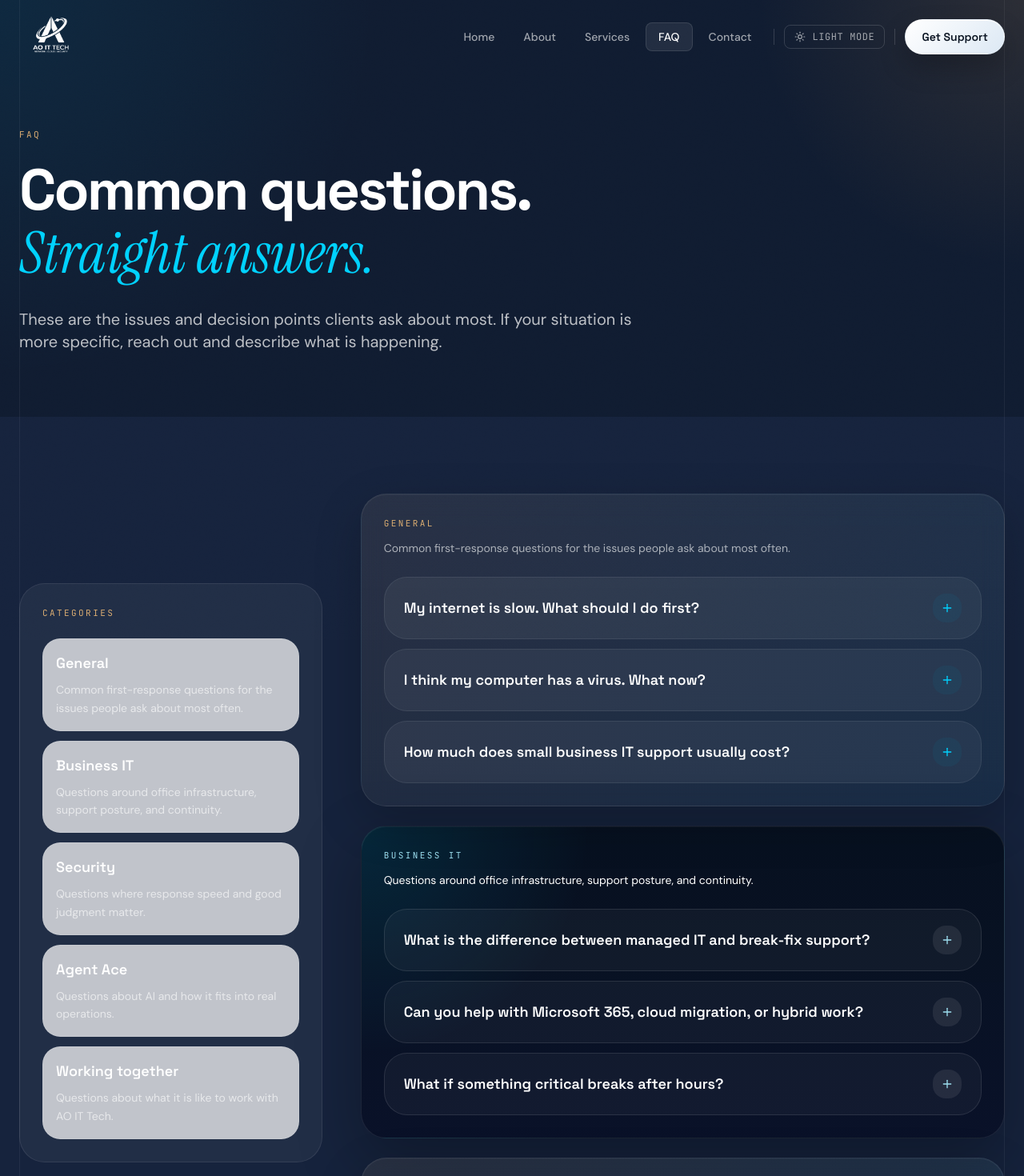
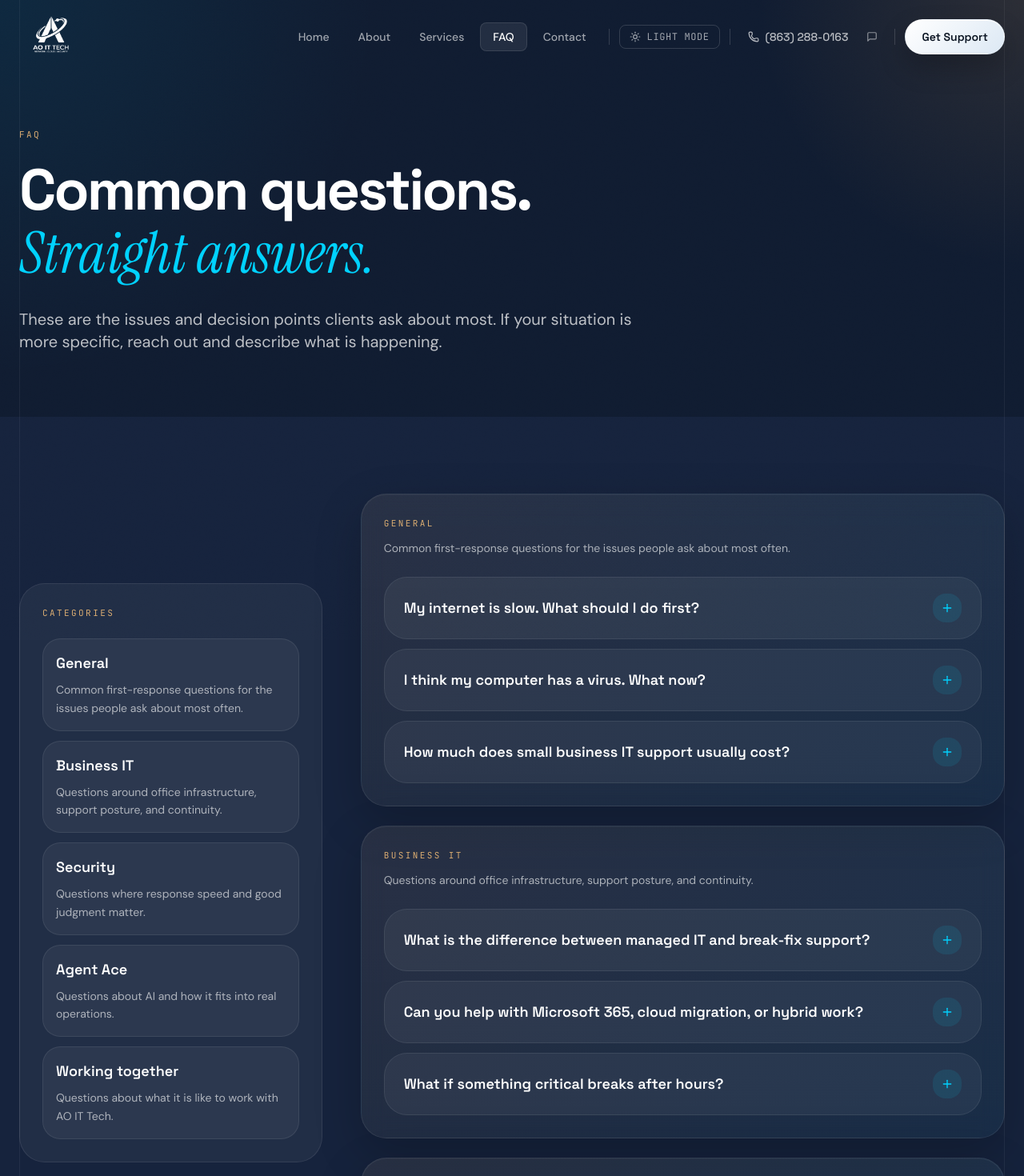
Before and after one commit to angelolivera-ship-it/ao-it-tech, a React (Vite) app: page /faq in a window 1280 px wide. Shown: the top 1470 px of the page at 80% size. Built offline with nearby package versions, Linux system fonts and the light colour scheme.

Commit message:
add phone on menu, polish website, add small animations

```diff
--- a/src/components/home/Hero.jsx
+++ b/src/components/home/Hero.jsx
@@ -69,7 +69,7 @@ export default function Hero() {
                             <img
                                 src="/images/logo.png"
                                 alt="AO IT Tech"
-                                className="h-56 w-auto -mb-8 sm:h-72 sm:-mb-12 lg:h-96 lg:-mb-16 dark:brightness-0 dark:invert"
+                                className="h-40 w-auto mx-auto -mb-6 sm:h-72 sm:-mb-12 sm:mx-0 lg:h-96 lg:-mb-16 dark:brightness-0 dark:invert"
                             />
                             <div className="inline-flex items-center gap-2.5 rounded-full border border-[var(--panel-light-border)] bg-[var(--panel-light-bg)] backdrop-blur-md px-4 py-2">
                                 <div className="h-1.5 w-1.5 rounded-full bg-emerald-400 animate-pulse" />
--- a/src/components/layout/NavBar.jsx
+++ b/src/components/layout/NavBar.jsx
@@ -1,6 +1,6 @@
 import React, { useState, useEffect } from 'react';
 import { Link, useLocation } from 'react-router-dom';
-import { Menu, X } from 'lucide-react';
+import { Menu, X, Phone, MessageSquare } from 'lucide-react';
 import { Button } from '@/components/ui/button';
 import { ThemeToggle } from '@/components/ui/ThemeToggle';
 import { useTheme } from 'next-themes';
@@ -78,6 +78,16 @@ export default function NavBar() {
                     <div className={`w-px h-5 mx-2 transition-colors duration-300 ${useLight ? 'bg-white/15' : 'bg-[#0A1128]/10'}`} />
                     <ThemeToggle light={useLight} />
                     <div className={`w-px h-5 mx-2 transition-colors duration-300 ${useLight ? 'bg-white/15' : 'bg-[#0A1128]/10'}`} />
+                    <div className="hidden lg:flex items-center gap-1">
+                        <a href="tel:+18632880163" className={`flex items-center gap-2 px-2.5 py-1.5 rounded-lg text-sm font-heading font-medium transition-colors duration-300 ${useLight ? 'text-white/70 hover:text-white hover:bg-white/[0.06]' : 'text-[#0A1128]/60 hover:text-[#0A1128] hover:bg-[#0A1128]/[0.04]'}`} title="Call us">
+                            <Phone className="h-3.5 w-3.5" aria-hidden="true" />
+                            (863) 288-0163
+                        </a>
+                        <a href="sms:+18632880163" className={`flex items-center justify-center w-8 h-8 rounded-lg transition-colors duration-300 ${useLight ? 'text-white/50 hover:text-white hover:bg-white/[0.06]' : 'text-[#0A1128]/40 hover:text-[#0A1128] hover:bg-[#0A1128]/[0.04]'}`} title="Send a text">
+                            <MessageSquare className="h-3.5 w-3.5" aria-hidden="true" />
+                        </a>
+                    </div>
+                    <div className={`hidden lg:block w-px h-5 mx-2 transition-colors duration-300 ${useLight ? 'bg-white/15' : 'bg-[#0A1128]/10'}`} />
                     <Link to="/contact">
                         <Button className="btn-premium-primary h-11 rounded-full px-5 font-heading text-sm font-semibold">
                             Get Support
@@ -128,6 +138,16 @@ export default function NavBar() {
                                 </motion.div>
                             ))}
                             <div className="rule-accent my-4" />
+                            <div className="flex items-center gap-2">
+                                <a href="tel:+18632880163" className="flex-1 flex items-center gap-3 px-4 py-3 rounded-lg text-brand hover:bg-[var(--icon-bg)] transition-colors">
+                                    <Phone className="h-4 w-4" aria-hidden="true" />
+                                    <span className="font-heading font-medium text-lg">(863) 288-0163</span>
+                                </a>
+                                <a href="sms:+18632880163" className="flex items-center justify-center w-12 h-12 rounded-lg text-brand hover:bg-[var(--icon-bg)] transition-colors" title="Send a text">
+                                    <MessageSquare className="h-5 w-5" aria-hidden="true" />
+                                </a>
+                            </div>
+                            <div className="mt-2" />
                             <Link to="/contact">
                                 <Button className="btn-premium-primary w-full rounded-full font-heading font-semibold">
                                     Get Support
--- a/src/components/layout/SiteLayout.jsx
+++ b/src/components/layout/SiteLayout.jsx
@@ -1,4 +1,4 @@
-import React from 'react';
+import React, { useEffect } from 'react';
 import { Outlet, useLocation } from 'react-router-dom';
 import { motion, AnimatePresence } from 'framer-motion';
 import NavBar from './NavBar';
@@ -6,6 +6,10 @@ import Footer from './Footer';
 
 export default function SiteLayout() {
     const location = useLocation();
+
+    useEffect(() => {
+        window.scrollTo(0, 0);
+    }, [location.pathname]);
 
     return (
         <div className="min-h-screen bg-surface grain">
--- a/src/index.css
+++ b/src/index.css
@@ -187,6 +187,19 @@ a:focus-visible {
     outline-offset: 2px;
 }
 
+/* Form input focus enhancements */
+input:focus,
+textarea:focus {
+    border-color: var(--brand) !important;
+    box-shadow: 0 0 0 3px rgba(0, 132, 168, 0.12), 0 1px 2px rgba(0, 0, 0, 0.05);
+    transition: border-color 0.2s ease, box-shadow 0.2s ease;
+}
+
+.dark input:focus,
+.dark textarea:focus {
+    box-shadow: 0 0 0 3px rgba(0, 210, 255, 0.12), 0 1px 2px rgba(0, 0, 0, 0.15);
+}
+
 /* Grain texture overlay */
 .grain::before {
     content: '';
--- a/src/pages/About.jsx
+++ b/src/pages/About.jsx
@@ -3,6 +3,7 @@ import { Link } from 'react-router-dom';
 import { motion } from 'framer-motion';
 import { Button } from '@/components/ui/button';
 import { ArrowRight, Clock3, Eye, Lock, ShieldCheck, Target, Zap } from 'lucide-react';
+import AnimatedCounter from '@/components/ui/AnimatedCounter';
 
 const operatingStandards = [
     {
@@ -59,7 +60,7 @@ export default function About() {
                             <div className="mt-10 grid gap-3 sm:grid-cols-3">
                                 {[{ value: '2009', label: 'Founded' }, { value: '15+', label: 'Years in the field' }, { value: 'Central FL', label: 'Service focus' }].map((item) => (
                                     <div key={item.label} className="rounded-[1.75rem] border border-[var(--panel-light-border)] bg-[var(--panel-light-bg)] px-5 py-5">
-                                        <div className="font-heading text-3xl font-semibold text-heading">{item.value}</div>
+                                        <div className="font-heading text-3xl font-semibold text-heading"><AnimatedCounter value={item.value} duration={1500} /></div>
                                         <div className="mt-2 font-mono text-[10px] uppercase tracking-[0.18em] text-[var(--prose-faint)]">{item.label}</div>
                                     </div>
                                 ))}
--- a/src/pages/FAQ.jsx
+++ b/src/pages/FAQ.jsx
@@ -73,18 +73,18 @@ const faqs = [
     },
 ];
 
-function FAQItem({ question, answer, isOpen, onToggle, dark = false }) {
+function FAQItem({ question, answer, isOpen, onToggle }) {
     return (
-        <div className={`overflow-hidden rounded-[1.8rem] border transition-colors duration-300 ${dark ? 'border-white/10 bg-white/[0.04]' : 'border-[var(--panel-light-border)] bg-[var(--panel-light-bg)]'}`}>
+        <div className="overflow-hidden rounded-[1.8rem] border border-[var(--panel-light-border)] bg-[var(--panel-light-bg)] transition-colors duration-300">
             <button
                 onClick={onToggle}
                 className="flex w-full items-center justify-between gap-4 px-6 py-5 text-left focus-visible:outline-none"
                 aria-expanded={isOpen}
             >
-                <span className={`pr-4 font-heading text-base font-semibold sm:text-lg ${dark ? 'text-white' : 'text-heading'}`}>{question}</span>
+                <span className="pr-4 font-heading text-base font-semibold text-heading sm:text-lg">{question}</span>
                 <span className={`flex h-9 w-9 shrink-0 items-center justify-center rounded-[1rem] transition-all duration-300 ${isOpen
-                    ? dark ? 'bg-white text-[var(--navy)]' : 'bg-[var(--navy)] text-white'
-                    : dark ? 'bg-white/[0.08] text-[#9DDFF0]' : 'bg-[rgba(0,132,168,0.1)] text-brand'
+                    ? 'bg-[var(--brand)] text-white'
+                    : 'bg-[rgba(0,132,168,0.1)] dark:bg-[rgba(0,210,255,0.1)] text-brand'
                     }`}>
                     {isOpen ? <Minus className="h-4 w-4" aria-hidden="true" /> : <Plus className="h-4 w-4" aria-hidden="true" />}
                 </span>
@@ -96,7 +96,7 @@ function FAQItem({ question, answer, isOpen, onToggle, dark = false }) {
                 className="overflow-hidden"
             >
                 <div className="px-6 pb-6 pt-0">
-                    <p className={`text-sm leading-relaxed sm:text-base ${dark ? 'text-white/68' : 'text-[var(--prose)]'}`}>{answer}</p>
+                    <p className="text-sm leading-relaxed text-[var(--prose)] sm:text-base">{answer}</p>
                 </div>
             </motion.div>
         </div>
@@ -143,7 +143,7 @@ export default function FAQ() {
                                 <div className="font-mono text-[11px] uppercase tracking-[0.22em] text-copper">Categories</div>
                                 <div className="mt-6 space-y-3">
                                     {faqs.map((group) => (
-                                        <div key={group.category} className="rounded-[1.4rem] border border-[var(--panel-light-border)] bg-[rgba(255,255,255,0.72)] px-4 py-4">
+                                        <div key={group.category} className="rounded-[1.4rem] border border-[var(--panel-light-border)] bg-[var(--panel-light-bg)] px-4 py-4">
                                             <div className="font-heading text-lg font-semibold text-heading">{group.category}</div>
                                             <p className="mt-2 text-sm leading-relaxed text-[var(--prose-muted)]">{group.intro}</p>
                                         </div>
@@ -153,19 +153,17 @@ export default function FAQ() {
                         </motion.div>
 
                         <div className="lg:col-span-8 space-y-6">
-                            {faqs.map((group, ci) => {
-                                const dark = ci % 2 === 1;
-                                return (
+                            {faqs.map((group, ci) => (
                                 <motion.section
                                     key={group.category}
                                     initial={{ opacity: 0, y: 20 }}
                                     whileInView={{ opacity: 1, y: 0 }}
                                     viewport={{ once: true, margin: '-80px' }}
                                     transition={{ duration: 0.5, delay: ci * 0.06 }}
-                                        className={`rounded-[2rem] p-6 sm:p-7 ${dark ? 'panel-premium-dark text-white' : 'panel-premium-light text-heading'}`}
+                                    className="panel-premium-light rounded-[2rem] p-6 sm:p-7"
                                 >
-                                        <div className={`font-mono text-[11px] uppercase tracking-[0.22em] ${dark ? 'text-[#9DDFF0]' : 'text-copper'}`}>{group.category}</div>
-                                        <p className={`mt-3 max-w-2xl text-sm leading-relaxed ${dark ? 'text-white/66' : 'text-[var(--prose-muted)]'}`}>{group.intro}</p>
+                                    <div className="font-mono text-[11px] uppercase tracking-[0.22em] text-copper">{group.category}</div>
+                                    <p className="mt-3 max-w-2xl text-sm leading-relaxed text-[var(--prose-muted)]">{group.intro}</p>
                                     <div className="mt-6 flex flex-col gap-3">
                                         {group.questions.map((faq, qi) => {
                                             const key = `${ci}-${qi}`;
@@ -176,14 +174,12 @@ export default function FAQ() {
                                                     answer={faq.a}
                                                     isOpen={!!openItems[key]}
                                                     onToggle={() => toggleItem(key)}
-                                                        dark={dark}
                                                 />
                                             );
                                         })}
                                     </div>
                                 </motion.section>
-                                );
-                            })}
+                            ))}
 
                             <motion.div
                                 initial={{ opacity: 0, y: 18 }}
```
Lines whose indentation alone changed are shown as unchanged.
